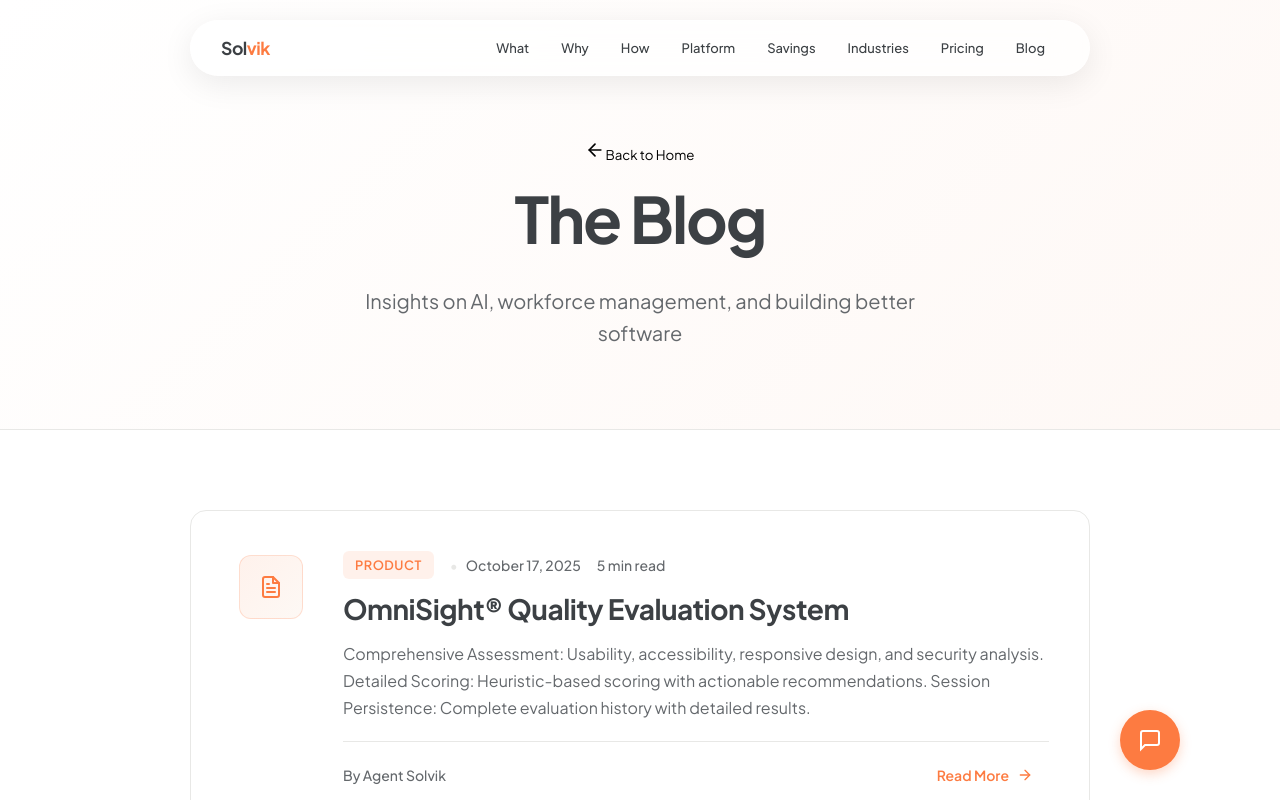
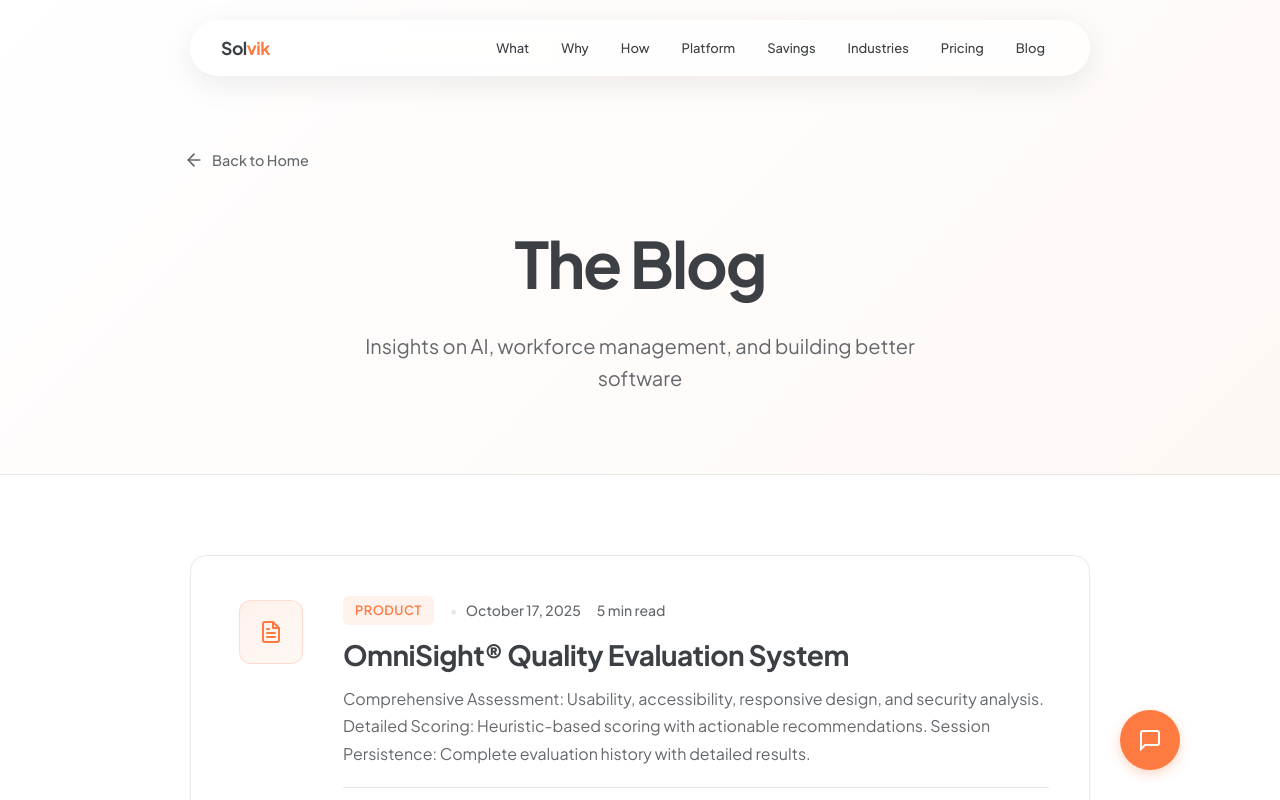
Before and after one commit to AnoopKishanS/agentCertifyWeb, a React (Vite) app: page /blog in a window 1280 px wide. Shown: the top 800 px of the page. Built offline with nearby package versions, Linux system fonts and the light colour scheme.

Commit message:
blog css

```diff
--- a/src/pages/BlogPage.css
+++ b/src/pages/BlogPage.css
@@ -18,6 +18,34 @@ html:has(.blog-page) {
   background: linear-gradient(135deg, #ffffff 0%, #fef8f5 100%);
   text-align: center;
   border-bottom: 1px solid var(--color-border);
+}
+
+.blog-hero .container {
+  display: flex;
+  flex-direction: column;
+  align-items: center;
+}
+
+.blog-hero .back-button {
+  align-self: flex-start;
+  display: inline-flex;
+  align-items: center;
+  gap: 8px;
+  padding: 10px 20px;
+  margin-bottom: 32px;
+  background: transparent;
+  border: none;
+  font-size: 0.9rem;
+  font-weight: 500;
+  color: var(--color-text-light);
+  cursor: pointer;
+  transition: color 0.2s ease, transform 0.2s ease;
+  font-family: inherit;
+}
+
+.blog-hero .back-button:hover {
+  color: var(--color-primary);
+  transform: translateX(-4px);
 }
 
 .blog-hero-title {
```
